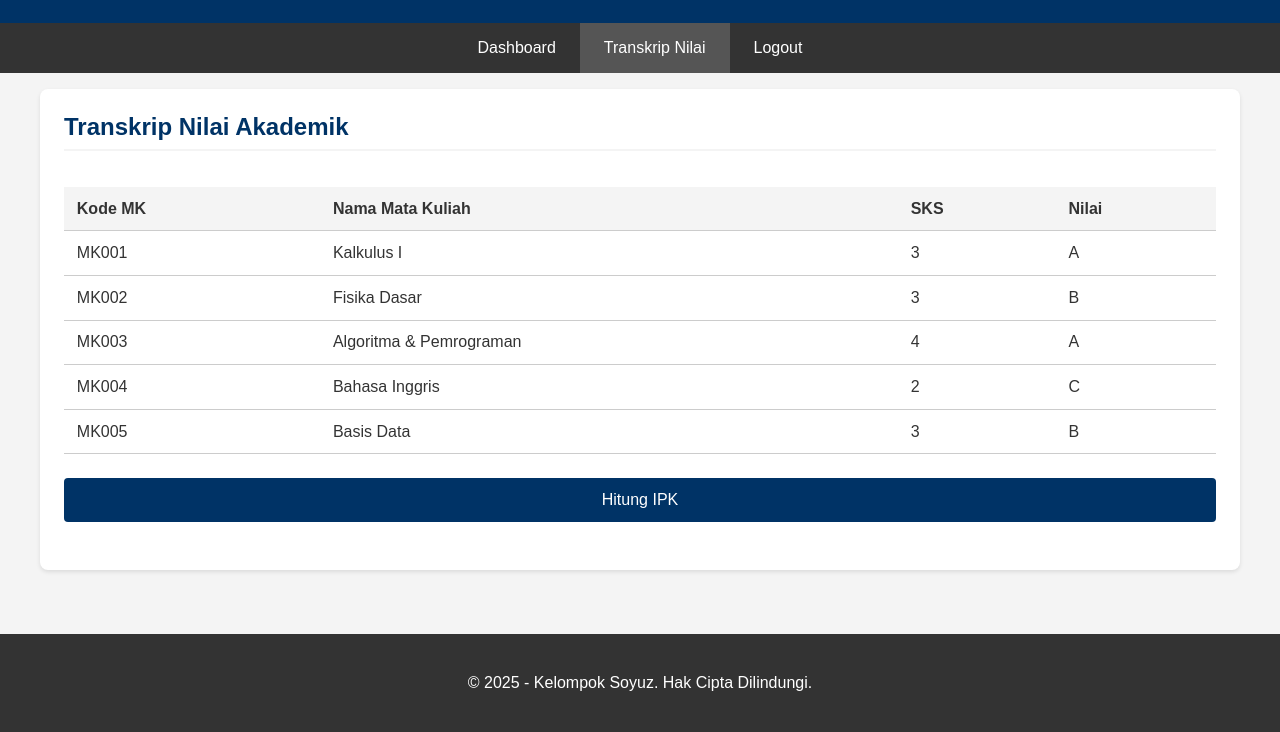
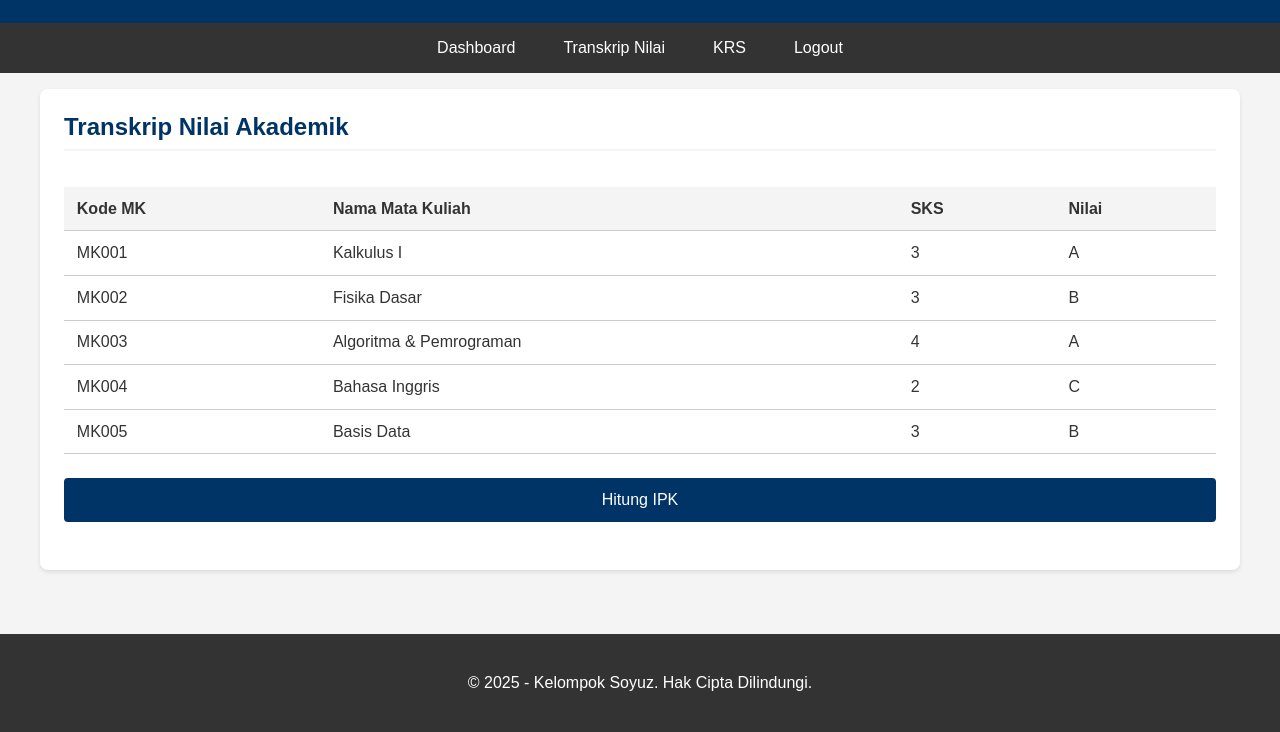
Before and after one commit to brynjuan/PT, a plain HTML site: page transkrip.html in a window 1280 px wide. Shown: the part 89-821 px from the top of the page. Drawn offline with Linux system fonts and the light colour scheme.

Commit message:
link menuju ke krs di file transkrip

```diff
--- a/transkrip.html
+++ b/transkrip.html
@@ -14,7 +14,8 @@
 <nav class="main-nav">
     <ul>
         <li><a href="dashboard.html">Dashboard</a></li>
-            <li><a href="transkrip.html" class="active">Transkrip Nilai</a></li>
+        <li><a href="transkrip.html">Transkrip Nilai</a></li>
+        <li><a href="krs.html">KRS</a></li>
         <li><a href="index.html">Logout</a></li>
     </ul>
 </nav>
```
Lines whose indentation alone changed are shown as unchanged.
